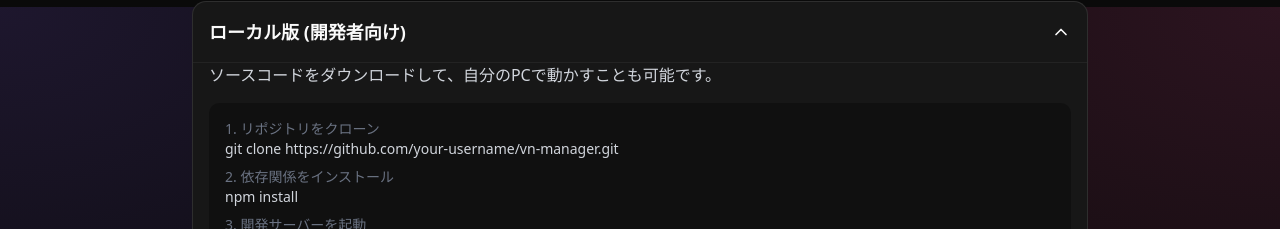
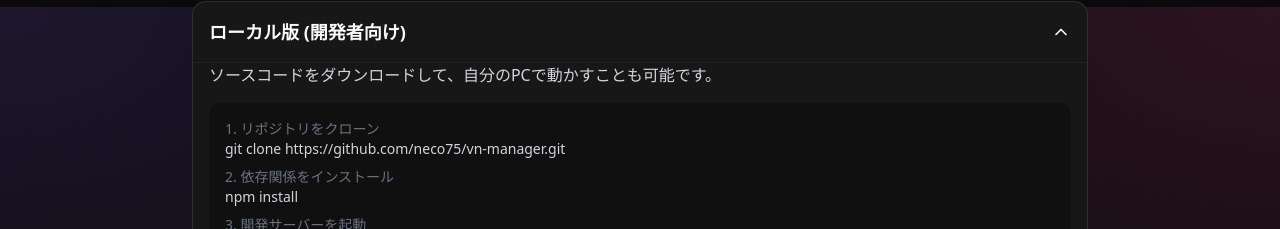
Before and after one commit to neco75/vn-manager, a Next.js app: page /about in a window 1280 px wide. Both pictures are taken after a click on the button "ローカル版 (開発者向け)". Shown: the part 793-1022 px from the top of the page. Built offline with nearby package versions, Linux system fonts and the light colour scheme.

Commit message:
docs: GitHubリポジトリのURLを更新しました。

```diff
--- a/app/about/page.tsx
+++ b/app/about/page.tsx
@@ -90,7 +90,7 @@ export default function AboutPage() {
                             </p>
                             <div className="bg-black/30 p-4 rounded-lg font-mono text-sm">
                                 <p className="text-gray-500">{t.about.local_usage_clone}</p>
-                                <p>git clone https://github.com/your-username/vn-manager.git</p>
+                                <p>git clone https://github.com/neco75/vn-manager.git</p>
                                 <p className="mt-2 text-gray-500">{t.about.local_usage_install}</p>
                                 <p>npm install</p>
                                 <p className="mt-2 text-gray-500">{t.about.local_usage_run}</p>
@@ -100,7 +100,7 @@ export default function AboutPage() {
                                 {t.about.local_usage_refer}
                             </p>
                             <Button variant="outline" className="gap-2 mt-2" asChild>
-                                <a href="https://github.com" target="_blank" rel="noopener noreferrer">
+                                <a href="https://github.com/neco75/vn-manager" target="_blank" rel="noopener noreferrer">
                                     <Github className="w-4 h-4" />
                                     {t.about.github_button}
                                 </a>
@@ -108,7 +108,7 @@ export default function AboutPage() {
                         </div>
                     </Accordion>
                 </div>
-            </motion.div>
+            </motion.div >
 
             <motion.div
                 initial={{ opacity: 0, y: 20 }}
@@ -146,6 +146,6 @@ export default function AboutPage() {
                     </p>
                 </div>
             </motion.div>
-        </div>
+        </div >
     );
 }
```
Also changed, not shown: 1 other file (tests, documents, lock files or other folders).
